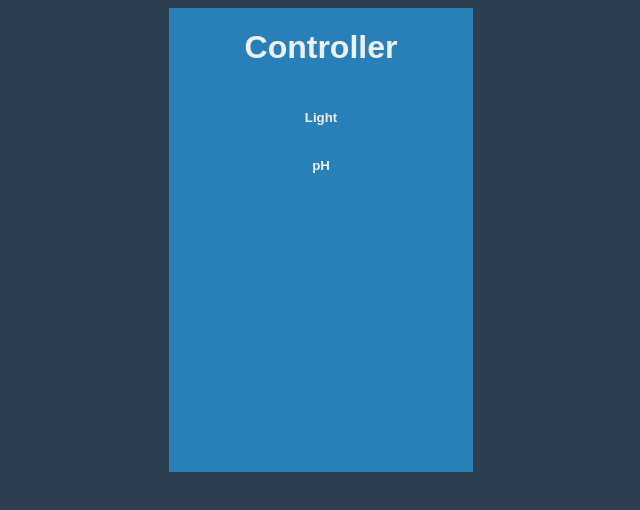
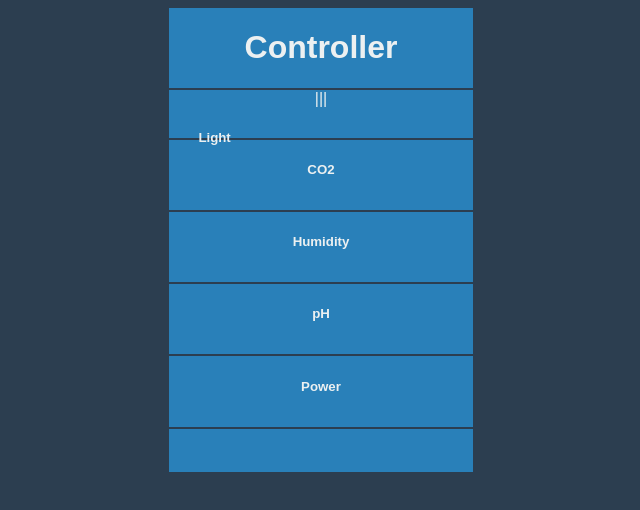
Before and after one commit to elmeltone/controller, a React app: page / in a window 1280 px wide. Shown: the top 510 px of the page, without its empty margins (319-959 px from the left). Built offline with nearby package versions, Linux system fonts and the light colour scheme.

Commit message:
Adds unformatted sections of Light instrument

```diff
--- a/index.html
+++ b/index.html
@@ -5,7 +5,7 @@
     <meta name="viewport" content="width=device-width, initial-scale=1.0">
     <title>Controller</title>
     <link rel="stylesheet" href="/src/index.css" />
-    <link rel="icon" href="" />
+    <link rel="icon" href="http://i.imgur.com/Jg5SHIK.png" />
   </head>
   <body>
     <div id="root"></div>
--- a/src/components/App.js
+++ b/src/components/App.js
@@ -26,10 +26,21 @@ class App extends React.Component {
         </div>
         <div className="dashboard">
           <div className="instrument light">
-            <h5>Light</h5>
+            <div className="grip">|||</div>
+            <h5 className="sensor-name">Light</h5>
+            <div className="indicator"></div>
+          </div>
+          <div className="instrument CO2">
+            <h5>CO2</h5>
+          </div>
+          <div className="instrument humidity">
+            <h5>Humidity</h5>
           </div>
           <div className="instrument pH">
             <h5>pH</h5>
+          </div>
+          <div className="instrument power">
+            <h5>Power</h5>
           </div>
         </div>
       </div>
--- a/src/index.css
+++ b/src/index.css
@@ -401,5 +401,19 @@ div {
 .masthead, .dashboard, .instrument {
   width: 100%; }
 
+.dashboard {
+  border-top: 2px solid #2C3E50; }
+
 .instrument {
-  height: 48px; }
+  height: 48px;
+  border-bottom: 2px solid #2C3E50;
+  display: block; }
+
+.grip {
+  width: 20%; }
+
+.sensor-name {
+  width: 30%; }
+
+.indicator {
+  width: 50%; }
--- a/src/sass/main.scss
+++ b/src/sass/main.scss
@@ -54,6 +54,24 @@ div {
   width: 100%;
 }
 
+.dashboard {
+  border-top: 2px solid $dark;
+}
+
 .instrument {
   height: 48px;
+  border-bottom: 2px solid $dark;
+  display: block;
 }
+
+.grip {
+  width: 20%;
+}
+
+.sensor-name {
+  width: 30%;
+}
+
+.indicator {
+  width: 50%;
+}
```
Also changed, not shown: 2 other files (tests, documents, lock files or other folders).
